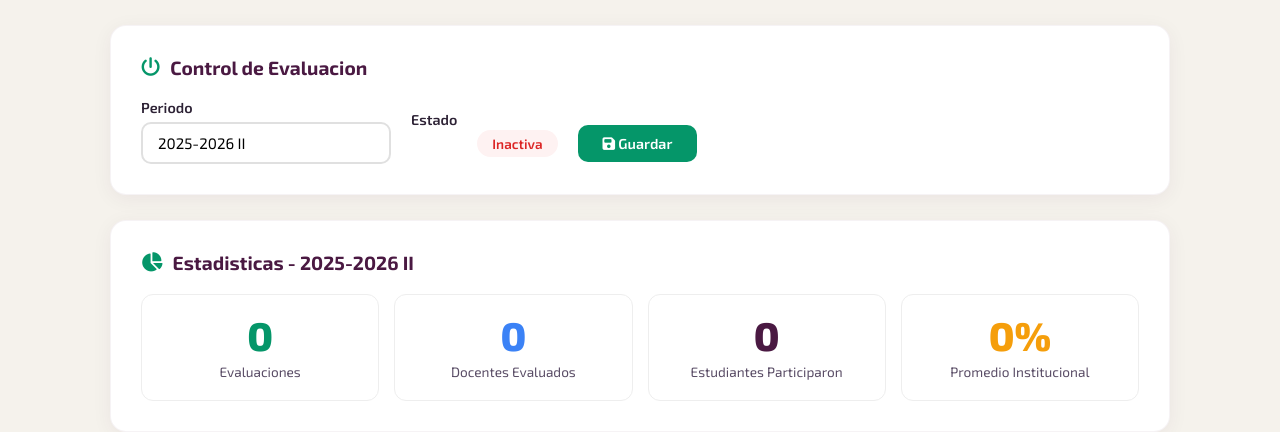
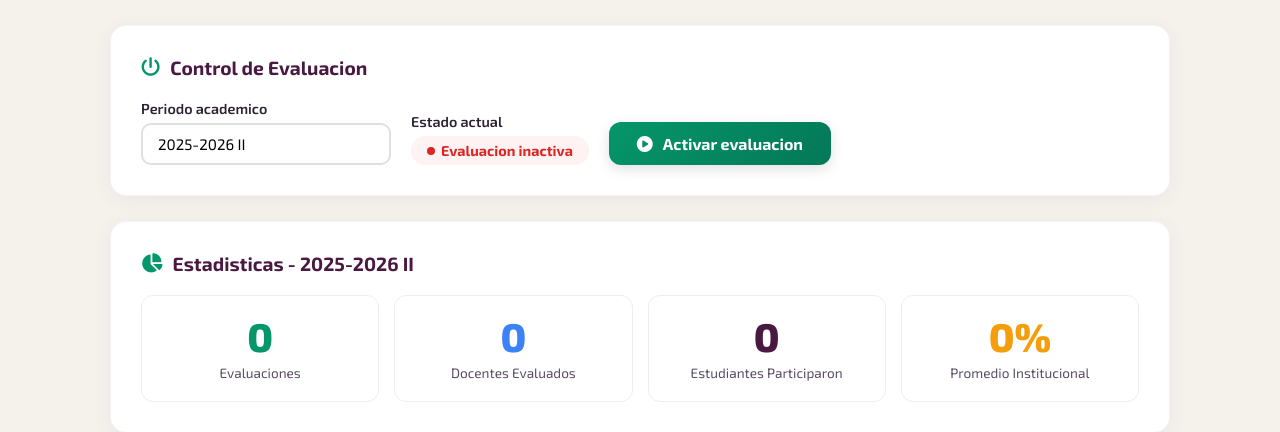
Before and after one commit to ototeo33-create/paginaweb, a PHP site: page /tts/admin/eval_admin.php in a window 1280 px wide. Shown: the part 57-489 px from the top of the page. Run offline with PHP 8.4, Linux system fonts and the light colour scheme; a user stored in the database is signed in; data comes from the database, SQL or seed files in the repository; data that the repository does not hold is empty.

Commit message:
ui: boton enable/disable para activar evaluacion docente
Reemplaza el toggle switch por botones grandes y claros:
- Verde 'Activar evaluacion' cuando esta inactiva
- Rojo 'Desactivar evaluacion' con confirm cuando esta activa
- Status pill con punto animado cuando esta activa
- Muestra fecha de activacion y cierre del periodo

Co-Authored-By: Claude Sonnet 4.6 <noreply@anthropic.com>

```diff
--- a/admin/eval_admin.php
+++ b/admin/eval_admin.php
@@ -157,30 +157,44 @@ function badgeTexto($pct) {
         .card-title i { color:var(--green); }
 
         /* Control section */
-        .control-row { display:flex; align-items:center; gap:20px; flex-wrap:wrap; }
+        .control-row { display:flex; align-items:flex-end; gap:20px; flex-wrap:wrap; }
         .control-row input[type=text] {
             padding:10px 15px; border:2px solid #e0e0e0; border-radius:10px; font-family:'Exo 2',sans-serif;
             font-size:0.95em; width:250px;
         }
         .control-row input:focus { outline:none; border-color:var(--green); }
 
-        .toggle-switch { position:relative; width:56px; height:30px; }
-        .toggle-switch input { opacity:0; width:0; height:0; }
-        .toggle-slider {
-            position:absolute; cursor:pointer; inset:0; background:#ccc; border-radius:30px; transition:0.3s;
+        /* Big enable/disable button */
+        .eval-toggle-btn {
+            display:inline-flex; align-items:center; gap:10px;
+            padding:12px 28px; border:none; border-radius:12px; font-family:'Exo 2',sans-serif;
+            font-size:1em; font-weight:700; cursor:pointer; transition:all 0.25s;
+            box-shadow:0 4px 14px rgba(0,0,0,0.12);
         }
-        .toggle-slider:before {
-            content:''; position:absolute; height:24px; width:24px; left:3px; bottom:3px;
-            background:white; border-radius:50%; transition:0.3s;
+        .eval-toggle-btn.activar {
+            background:linear-gradient(135deg,var(--green) 0%,var(--green-dark) 100%);
+            color:white;
         }
-        .toggle-switch input:checked + .toggle-slider { background:var(--green); }
-        .toggle-switch input:checked + .toggle-slider:before { transform:translateX(26px); }
+        .eval-toggle-btn.activar:hover { transform:translateY(-2px); box-shadow:0 6px 20px rgba(5,150,105,0.35); }
+        .eval-toggle-btn.desactivar {
+            background:linear-gradient(135deg,#ef4444 0%,#b91c1c 100%);
+            color:white;
+        }
+        .eval-toggle-btn.desactivar:hover { transform:translateY(-2px); box-shadow:0 6px 20px rgba(239,68,68,0.35); }
 
+        /* Status pill */
         .status-badge {
-            display:inline-block; padding:5px 15px; border-radius:20px; font-weight:600; font-size:0.85em;
+            display:inline-flex; align-items:center; gap:6px;
+            padding:6px 16px; border-radius:20px; font-weight:700; font-size:0.9em;
         }
+        .status-badge::before { content:''; width:8px; height:8px; border-radius:50%; display:inline-block; }
         .status-badge.active { background:var(--green-pale); color:var(--green-dark); }
+        .status-badge.active::before { background:var(--green); animation:pulse 1.5s infinite; }
         .status-badge.inactive { background:#fef2f2; color:#dc2626; }
+        .status-badge.inactive::before { background:#dc2626; }
+        @keyframes pulse {
+            0%,100% { opacity:1; } 50% { opacity:0.3; }
+        }
 
         .btn {
             padding:10px 25px; border:none; border-radius:10px; font-size:0.9em; font-weight:600;
@@ -259,46 +273,63 @@ function badgeTexto($pct) {
         <!-- Control de evaluacion -->
         <div class="card">
             <div class="card-title"><i class="fas fa-power-off"></i> Control de Evaluacion</div>
-            <form method="POST">
+
+            <form method="POST" id="formControl">
                 <input type="hidden" name="csrf_token" value="<?php echo $csrf; ?>">
                 <input type="hidden" name="accion" value="toggle">
+                <input type="hidden" name="activa" id="inputActiva" value="<?php echo $eval_activa ? '0' : '1'; ?>">
+
                 <div class="control-row">
+                    <!-- Periodo -->
                     <div>
-                        <label style="font-weight:600;font-size:0.9em;display:block;margin-bottom:6px;">Periodo</label>
+                        <label style="font-weight:600;font-size:0.9em;display:block;margin-bottom:6px;">Periodo academico</label>
                         <input type="text" name="periodo" value="<?php echo sanitizeInput($periodo_actual); ?>" placeholder="Ej: 2025-2026 II" required>
                     </div>
-                    <div style="text-align:center;">
-                        <label style="font-weight:600;font-size:0.9em;display:block;margin-bottom:6px;">Estado</label>
-                        <label class="toggle-switch">
-                            <input type="checkbox" name="activa" value="1" <?php echo $eval_activa ? 'checked' : ''; ?>>
-                            <span class="toggle-slider"></span>
-                        </label>
+
+                    <!-- Estado pill -->
+                    <div>
+                        <label style="font-weight:600;font-size:0.9em;display:block;margin-bottom:6px;">Estado actual</label>
+                        <span class="status-badge <?php echo $eval_activa ? 'active' : 'inactive'; ?>">
+                            <?php echo $eval_activa ? 'Evaluacion activa' : 'Evaluacion inactiva'; ?>
+                        </span>
                     </div>
+
+                    <!-- Boton grande -->
                     <div>
                         <label style="font-weight:600;font-size:0.9em;display:block;margin-bottom:6px;">&nbsp;</label>
-                        <span class="status-badge <?php echo $eval_activa ? 'active' : 'inactive'; ?>">
-                            <?php echo $eval_activa ? 'Activa' : 'Inactiva'; ?>
-                        </span>
+                        <?php if ($eval_activa): ?>
+                            <button type="button" class="eval-toggle-btn desactivar" onclick="confirmarToggle(false)">
+                                <i class="fas fa-stop-circle"></i> Desactivar evaluacion
+                            </button>
+                        <?php else: ?>
+                            <button type="submit" class="eval-toggle-btn activar">
+                                <i class="fas fa-play-circle"></i> Activar evaluacion
+                            </button>
+                        <?php endif; ?>
                     </div>
+
+                    <?php if ($eval_activa): ?>
+                    <!-- Ver formulario -->
                     <div>
                         <label style="font-weight:600;font-size:0.9em;display:block;margin-bottom:6px;">&nbsp;</label>
-                        <button type="submit" class="btn btn-green"><i class="fas fa-save"></i> Guardar</button>
+                        <a href="../evaluar_docente.php" target="_blank" class="btn btn-purple" style="text-decoration:none;display:inline-flex;align-items:center;gap:6px;">
+                            <i class="fas fa-external-link-alt"></i> Ver formulario
+                        </a>
                     </div>
+                    <?php endif; ?>
                 </div>
             </form>
-            <?php if ($eval_activa): ?>
-            <div style="margin-top:15px;">
-                <a href="../evaluar_docente.php" target="_blank" class="btn btn-purple" style="text-decoration:none;display:inline-flex;align-items:center;gap:6px;">
-                    <i class="fas fa-external-link-alt"></i> Ver formulario
-                </a>
-                <form method="POST" style="display:inline;">
-                    <input type="hidden" name="csrf_token" value="<?php echo csrf_token(); ?>">
-                    <input type="hidden" name="accion" value="desactivar">
-                    <button type="submit" class="btn btn-red" style="margin-left:10px;" onclick="return confirm('Desactivar la evaluacion?')">
-                        <i class="fas fa-stop"></i> Desactivar ahora
-                    </button>
-                </form>
-            </div>
+
+            <?php if ($ctrl && $ctrl['fecha_inicio']): ?>
+            <p style="margin-top:14px;font-size:0.82em;color:var(--text-light);">
+                <i class="fas fa-clock"></i>
+                <?php if ($eval_activa): ?>
+                    Activa desde <?php echo date('d/m/Y H:i', strtotime($ctrl['fecha_inicio'])); ?>
+                <?php else: ?>
+                    Ultimo periodo: <strong><?php echo sanitizeInput($ctrl['periodo']); ?></strong>
+                    <?php if ($ctrl['fecha_fin']): ?> &middot; Cerrada el <?php echo date('d/m/Y H:i', strtotime($ctrl['fecha_fin'])); ?><?php endif; ?>
+                <?php endif; ?>
+            </p>
             <?php endif; ?>
         </div>
 
@@ -391,5 +422,15 @@ function badgeTexto($pct) {
     </div>
 
 <script src="/intep/sesion.js"></script>
+<script>
+function confirmarToggle(activar) {
+    const msg = activar
+        ? '¿Activar la evaluacion docente para este periodo?'
+        : '¿Desactivar la evaluacion? Los estudiantes ya no podran enviar respuestas.';
+    if (!confirm(msg)) return;
+    document.getElementById('inputActiva').value = activar ? '1' : '0';
+    document.getElementById('formControl').submit();
+}
+</script>
 </body>
 </html>
```
